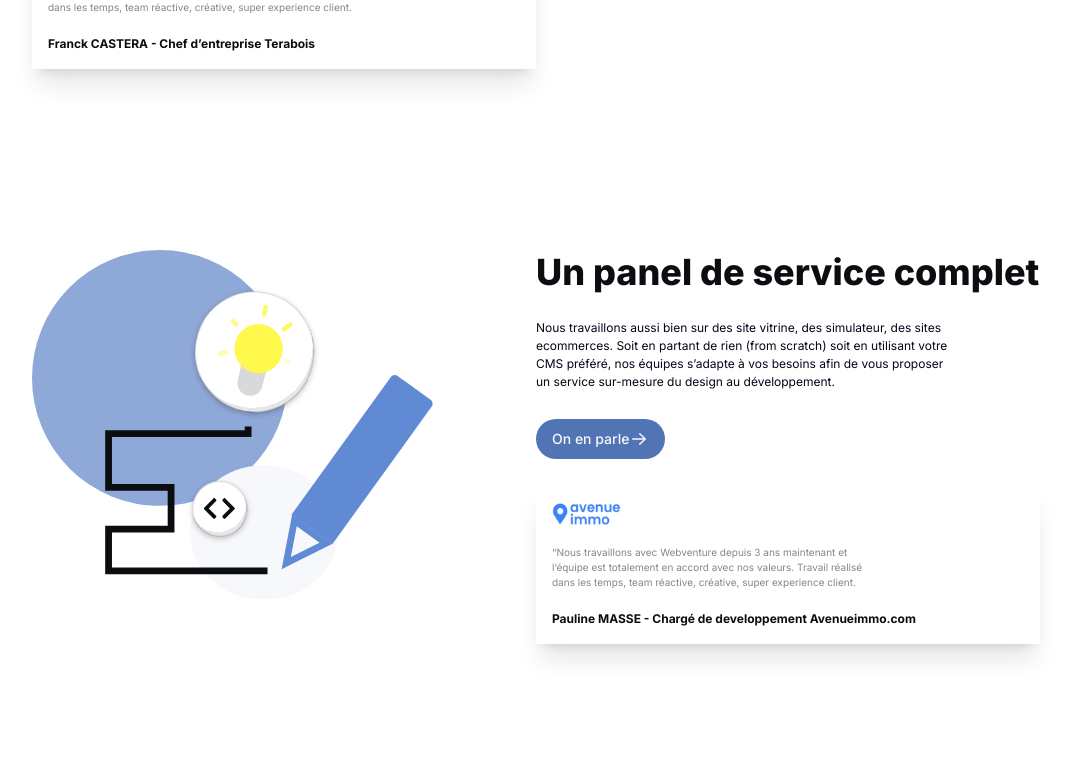
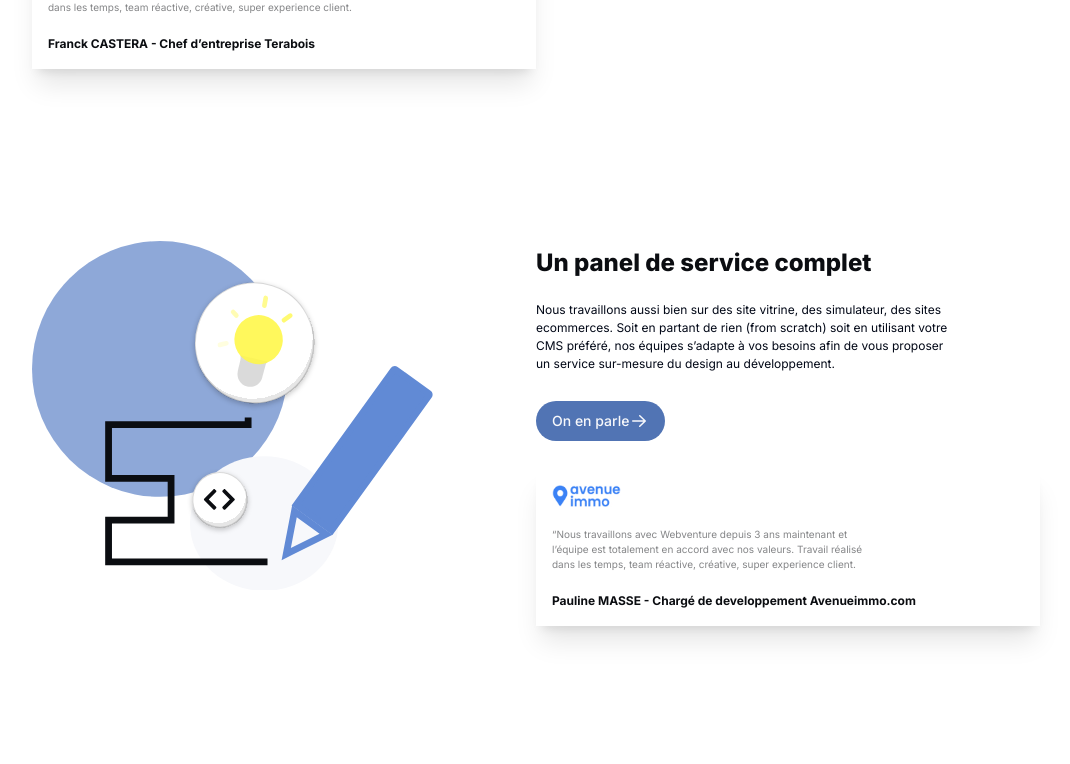
Before and after one commit to magicniclus/weebventure, a Next.js app: page / in a window 1280 px wide. Shown: the part 1488-2252 px from the top of the page, without its empty margins (104-1174 px from the left). Built offline with nearby package versions, Linux system fonts and the light colour scheme.

Commit message:
Update RightTextContainer.tsx

```diff
--- a/src/components/RightTextContainer.tsx
+++ b/src/components/RightTextContainer.tsx
@@ -76,7 +76,7 @@ const RightTextContainer = () => {
           </div>
         </div>
         <div className="md:w-6/12 w-full">
-          <h2 className="text-textDev font-extrabold text-[36px] md:mt-10 titleRightText">
+          <h2 className="text-textDev font-extrabold  text-[24px] md:mt-10 titleRightText">
             Un panel de service complet
           </h2>
           <p className="text-[12px] w-10/12 mt-5 textRightText">
@@ -89,7 +89,7 @@ const RightTextContainer = () => {
             On en parle
           </Button>
           <div className="mt-7 p-4 shadow-xl overflow-hidden">
-            <div className="imageLeftText">
+            <div className="imageRightText">
               <Image
                 src="/logos/avenue-immo.jpg"
                 width={69}
```
